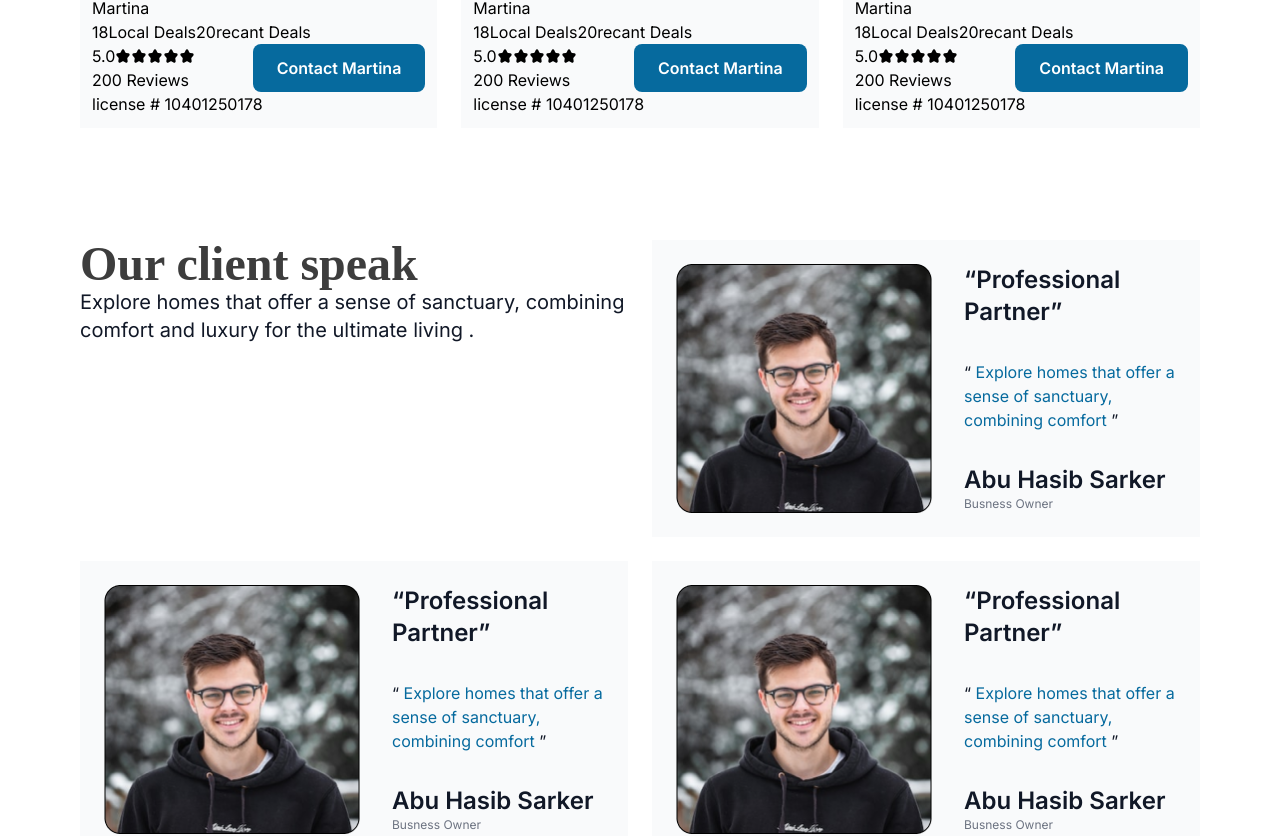
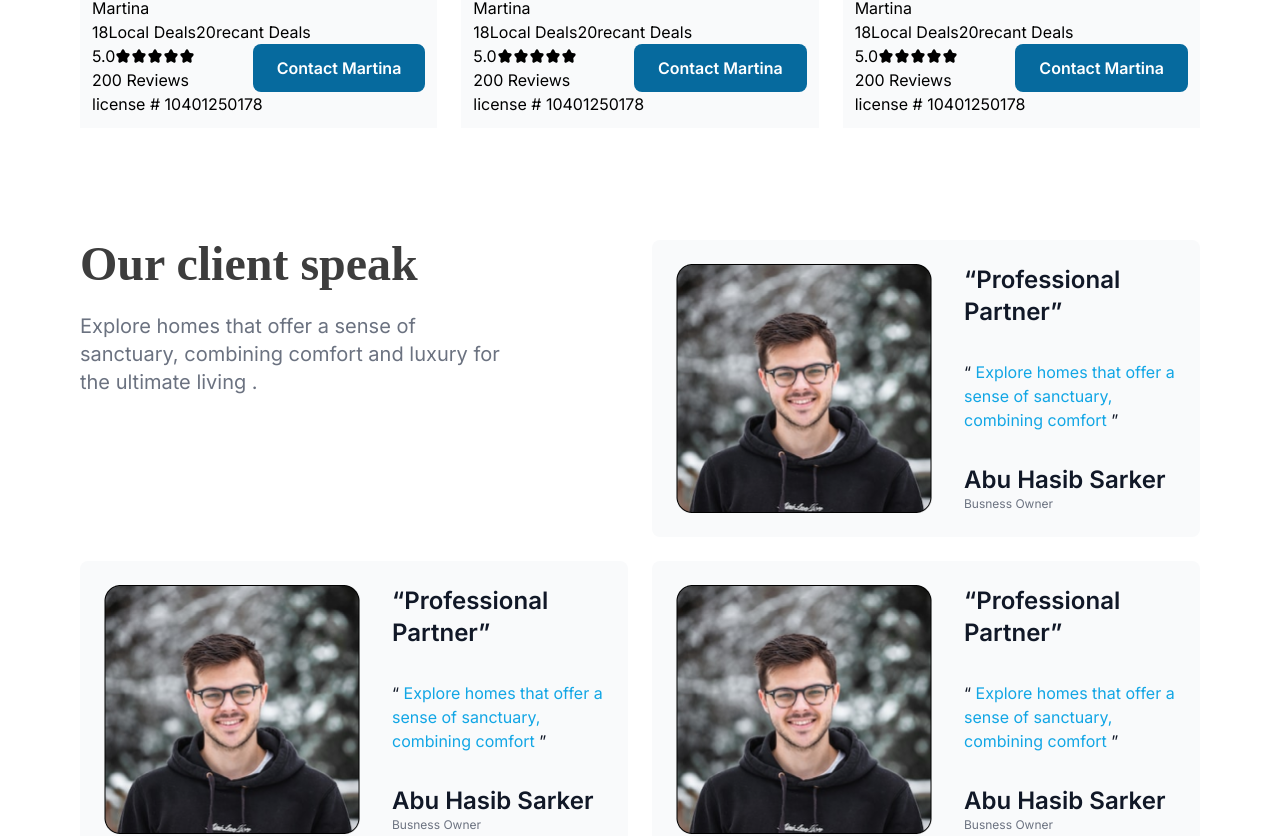
Before and after one commit to hasib9-99/rental, a Next.js app: page / in a window 1280 px wide. Shown: the part 3234-4070 px from the top of the page. Built offline with nearby package versions, Linux system fonts and the light colour scheme.

Commit message:
our client style

```diff
--- a/src/app/page.tsx
+++ b/src/app/page.tsx
@@ -147,19 +147,19 @@ export default function Home() {
       </section>
 
 
-      <section className="grid sm:grid-cols-1 md:grid-cols-2 pt-28 gap-6 rounded-lg">
+      <section className="grid sm:grid-cols-1 md:grid-cols-2 pt-28 gap-6">
         <div>
           <h2 className="sub-title">Our client speak</h2>
-          <p className="text-xl text-gray-900">Explore homes that offer a sense of sanctuary, combining comfort and luxury for the ultimate living .</p>
+          <p className="text-xl text-gray-500 pt-6 lg:w-4/5">Explore homes that offer a sense of sanctuary, combining comfort and luxury for the ultimate living .</p>
         </div>
         {
           ['client.png', 'client.png', 'client.png'].map((item: any, i: number) => {
             return (
-              <div key={i} className="bg-gray-50 p-6 flex gap-8">
+              <div key={i} className="bg-gray-50 p-6 flex gap-8 rounded-lg">
                 <Image  src={`/assets/images/${item}`} width={256} height={250} alt="client image" />
                 <div className="flex flex-col gap-8">
                   <h4 className="text-2xl text-gray-900 font-semibold	">“Professional Partner”</h4>
-                  <p className="text-base text-primary"><span className="text-gray-900">“</span> Explore homes that offer a sense of sanctuary, combining comfort <span className="text-gray-900">”</span></p>
+                  <p className="text-base text-primary-200"><span className="text-gray-900">“</span> Explore homes that offer a sense of sanctuary, combining comfort <span className="text-gray-900">”</span></p>
                   <div>
                     <h4 className="text-2xl text-gray-900 font-semibold">Abu Hasib Sarker</h4>
                     <p className="text-xs text-gray-500">Busness Owner</p>
--- a/tailwind.config.ts
+++ b/tailwind.config.ts
@@ -22,7 +22,8 @@ const config: Config = {
       colors: {
         'primary': {
           DEFAULT: '#066A9E',
-          "100": "#7FD4FA"
+          "100": "#7FD4FA",
+          "200": '#12A6E5'
         },
         'text': {
           DEFAULT: '#3D3D3D',
```
